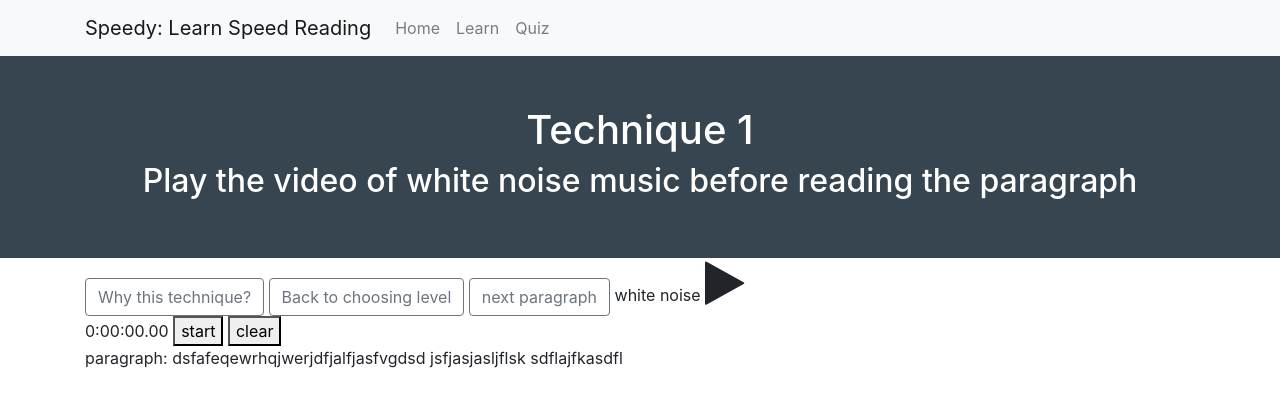
After one commit to bigapple716/online-tutorial, a Flask app: page /learn/technique1/1 in a window 1280 px wide. The commit adds this page. Shown: the top 407 px of the page. Run offline with Flask 2, Linux system fonts and the light colour scheme; some libraries are stand-ins or nearby versions.

Commit message:
build learning/technique 1

```diff
--- a/server.py
+++ b/server.py
@@ -20,12 +20,12 @@ def learn():
 
 @app.route('/learn/technique1/level')
 def technique1_level():
-    pass
+    return render_template('technique1-level.html')
 
 
-@app.route('/learn/technique1')
-def technique1():
-    pass
+@app.route('/learn/technique1/<level>')
+def technique1(level):
+    return render_template('technique1.html')
 
 
 if __name__ == '__main__':
--- /dev/null
+++ b/static/index.js
@@ -0,0 +1,3 @@
+$(document).ready(function () {
+
+})
--- a/static/main.css
+++ b/static/main.css
@@ -67,50 +19,7 @@ html, body {
   color: white;
 }
 
-.highlighted {
-  background: yellow;
+#play-pause-button{
+  font-size: 50px;
+  cursor: pointer;
 }
-
-.directors {
-  padding-left: 15px;
-  padding-right: 15px;
-}
-
-.stars {
-  padding-left: 15px;
-  padding-right: 15px;
-}
-
-.all-uppercase {
-  text-transform: uppercase;
-}
-
-.one-movie-poster-row {
-  margin-bottom: 20px;
-  padding-left: 15px;
-  padding-right: 15px;
-}
-
-.no-bullet {
-  list-style-type: none;
-}
-
-.summary {
-  margin-bottom: 40px;
-  background: #D2EFE4;
-  padding: 10px;
-}
-
-.custom-shadow {
-  box-shadow: rgba(0, 0, 0, 0.07) 0px 1px 2px, rgba(0, 0, 0, 0.07) 0px 2px 4px, rgba(0, 0, 0, 0.07) 0px 4px 8px, rgba(0, 0, 0, 0.07) 0px 8px 16px, rgba(0, 0, 0, 0.07) 0px 16px 32px, rgba(0, 0, 0, 0.07) 0px 32px 64px;
-}
-
-#popular {
-  padding-top: 50px;
-}
-
-#one-movie-poster {
-  width: 100%;
-  display: block;
-  margin: auto;
-}
--- /dev/null
+++ b/static/technique1.js
@@ -0,0 +1,131 @@
+function audio() {
+  let audio = new Audio("http://www.stephaniequinn.com/Music/Allegro%20from%20Duet%20in%20C%20Major.mp3");
+
+  $('#play-pause-button').on("click", function () {
+    if ($(this).hasClass('fa-play')) {
+      $(this).removeClass('fa-play');
+      $(this).addClass('fa-pause');
+      audio.play();
+    } else {
+      $(this).removeClass('fa-pause');
+      $(this).addClass('fa-play');
+      audio.pause();
+    }
+  });
+
+  audio.onended = function () {
+    $("#play-pause-button").removeClass('fa-pause');
+    $("#play-pause-button").addClass('fa-play');
+  };
+}
+
+function timer() {
+  'use strict';
+
+  //declare
+  var output = document.getElementById('timer');
+  var toggle = document.getElementById('toggle');
+  var clear = document.getElementById('clear');
+  var running = false;
+  var paused = false;
+  var timer;
+
+  // timer start time
+  var then;
+  // pause duration
+  var delay;
+  // pause start time
+  var delayThen;
+
+
+  // start timer
+  var start = function () {
+    delay = 0;
+    running = true;
+    then = Date.now();
+    timer = setInterval(run, 51);
+    toggle.innerHTML = 'stop';
+  };
+
+
+  // parse time in ms for output
+  var parseTime = function (elapsed) {
+    // array of time multiples [hours, min, sec, decimal]
+    var d = [3600000, 60000, 1000, 10];
+    var time = [];
+    var i = 0;
+
+    while (i < d.length) {
+      var t = Math.floor(elapsed / d[i]);
+
+      // remove parsed time for next iteration
+      elapsed -= t * d[i];
+
+      // add '0' prefix to m,s,d when needed
+      t = (i > 0 && t < 10) ? '0' + t : t;
+      time.push(t);
+      i++;
+    }
+
+    return time;
+  };
+
+
+  // run
+  var run = function () {
+    // get output array and print
+    var time = parseTime(Date.now() - then - delay);
+    output.innerHTML = time[0] + ':' + time[1] + ':' + time[2] + '.' + time[3];
+  };
+
+
+  // stop
+  var stop = function () {
+    paused = true;
+    delayThen = Date.now();
+    toggle.innerHTML = 'resume';
+    clear.dataset.state = 'visible';
+    clearInterval(timer);
+
+    // call one last time to print exact time
+    run();
+  };
+
+
+  // resume
+  var resume = function () {
+    paused = false;
+    delay += Date.now() - delayThen;
+    timer = setInterval(run, 51);
+    toggle.innerHTML = 'stop';
+    clear.dataset.state = '';
+  };
+
+
+  // clear
+  var reset = function () {
+    running = false;
+    paused = false;
+    toggle.innerHTML = 'start';
+    output.innerHTML = '0:00:00.00';
+    clear.dataset.state = '';
+  };
+
+
+  // evaluate and route
+  var router = function () {
+    if (!running) start();
+    else if (paused) resume();
+    else stop();
+  };
+
+  toggle.addEventListener('click', router);
+  clear.addEventListener('click', reset);
+
+}
+
+$(document).ready(function () {
+  audio();
+
+  timer();
+})
--- a/templates/index.html
+++ b/templates/index.html
@@ -2,7 +2,7 @@
 
 {% block content %}
 
-{#  <script type="text/javascript" src="{{ url_for('static', filename = 'index.js') }}"></script>#}
+  <script type="text/javascript" src="{{ url_for('static', filename = 'index.js') }}"></script>
 
   <script>
     {#let data = {{data|tojson}};#}
@@ -10,13 +10,11 @@
 
   <div class="welcome">
     <h1>Welcome to Speedy</h1>
-    <br>
     <h2>Learn techniques to increasing your reading speed</h2>
   </div>
   <div class="colored-background">
     <div class="container">
-      <div class="data-rows row" id="popular">
-      </div>
+      <a href="/learn" class="btn btn-primary">Start Learning</a>
     </div>
   </div>
   <br><br><br><br><br><br><br><br>
--- a/templates/layout.html
+++ b/templates/layout.html
@@ -18,6 +18,9 @@
           integrity="sha384-JjSmVgyd0p3pXB1rRibZUAYoIIy6OrQ6VrjIEaFf/nJGzIxFDsf4x0xIM+B07jRM"
           crossorigin="anonymous"></script>
   <link rel="stylesheet" href="https://stackpath.bootstrapcdn.com/bootstrap/4.2.1/css/bootstrap.min.css">
+
+  <!-- Font Awesome -->
+  <link rel="stylesheet" href="https://cdnjs.cloudflare.com/ajax/libs/font-awesome/4.7.0/css/font-awesome.min.css">
 
   <!-- local files -->
 {#  <script type="text/javascript" src="{{ url_for('static', filename = 'layout.js') }}"></script>#}
--- a/templates/learn.html
+++ b/templates/learn.html
@@ -14,11 +14,11 @@
   <div class="colored-background">
     <div class="container">
       <div>
-        <button type="button" class="btn btn-outline-dark">Technique 1: Stop talking to yourself</button>
+        <a href="/learn/technique1/level" class="btn btn-primary">Technique 1: Stop talking to yourself</a>
         <button type="button" class="btn btn-outline-secondary">Why this technique?</button>
       </div>
       <div>
-        <button type="button" class="btn btn-outline-dark">Technique 2: Cover words you've already read</button>
+        <a href="" class="btn btn-primary">Technique 2: Cover words you've already read</a>
         <button type="button" class="btn btn-outline-secondary">Why this technique?</button>
       </div>
     </div>
--- /dev/null
+++ b/templates/technique1.html
@@ -0,0 +1,35 @@
+{% extends "layout.html" %}
+
+{% block content %}
+
+  <script type="text/javascript" src="{{ url_for('static', filename = 'technique1.js') }}"></script>
+
+  <script>
+    {#let data = {{data|tojson}};#}
+  </script>
+
+  <div class="welcome">
+    <h1>Technique 1</h1>
+    <h2>Play the video of white noise music before reading the paragraph</h2>
+  </div>
+  <div class="colored-background">
+    <div class="container">
+      <button type="button" class="btn btn-outline-secondary">Why this technique?</button>
+      <a href="/learn/technique1/level" class="btn btn-outline-secondary">Back to choosing level</a>
+      <button type="button" class="btn btn-outline-secondary">next paragraph</button>
+      white noise
+      <a id="play-pause-button" class="fa fa-play"></a>
+      <div>
+        <time id="timer">0:00:00.00</time>
+        <button id="toggle">start</button>
+        <button id="clear">clear</button>
+      </div>
+      <div>
+        paragraph:
+        dsfafeqewrhqjwerjdfjalfjasfvgdsd jsfjasjasljflsk sdflajfkasdfl
+      </div>
+    </div>
+  </div>
+  <br><br><br><br><br><br><br><br>
+
+{% endblock %}
```
Also changed, not shown: other parts of static/main.css (+0 -48 lines), templates/technique1-level.html (added, +25 -0 lines).
